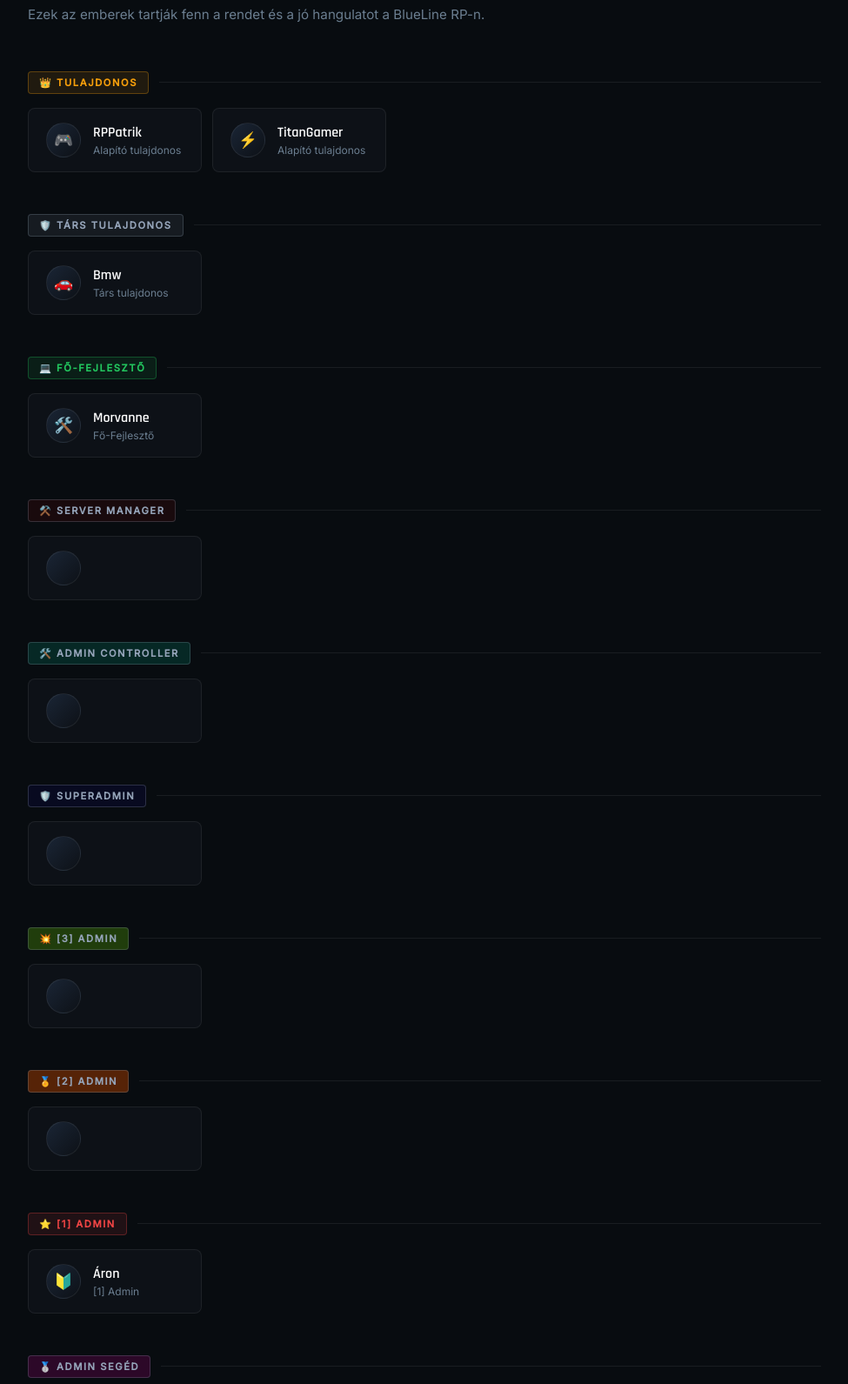
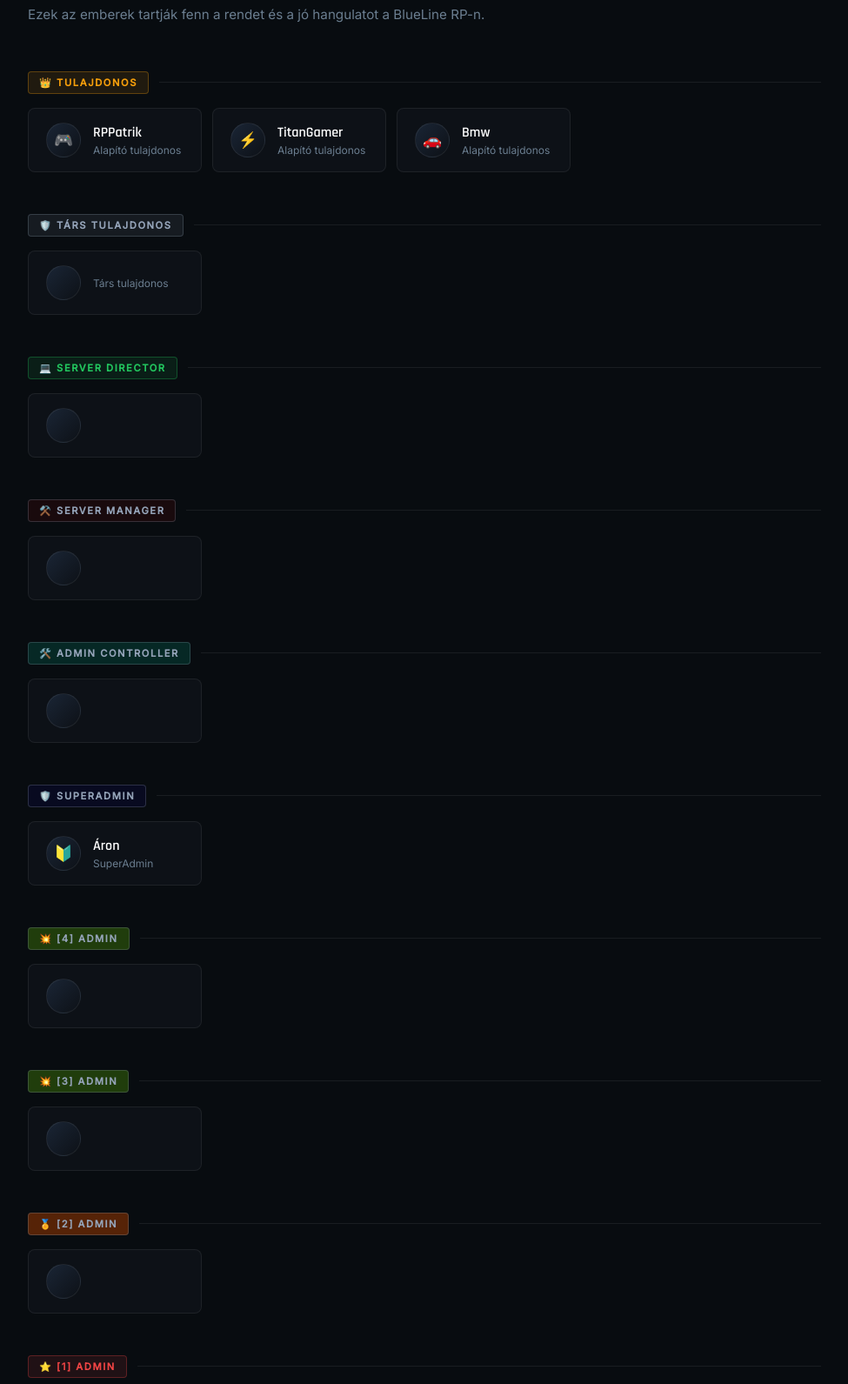
Before and after one commit to titangamergameplay-coder/BlueLineRP, a plain HTML site: page csapatunk.html in a window 1280 px wide. Shown: the part 229-1820 px from the top of the page at 87% size, without its empty margins (152-1127 px from the left). Drawn offline with Linux system fonts and the light colour scheme.

Commit message:
Add files via upload

```diff
--- a/csapatunk.html
+++ b/csapatunk.html
@@ -176,6 +176,7 @@
     <a href="kapcsolat.html">Kapcsolat</a>
     <a href="tulajok.html">Tulajdonosok</a>
     <a href="csapatunk.html" class="active">Admin Csapat</a>
+    <li><a href="bolt.html">Bolt</a></li>
   </div>
 </nav>
 
@@ -206,6 +207,13 @@
           <div class="member-role">Alapító tulajdonos</div>
         </div>
       </div>
+      <div class="member-card">
+        <div class="member-avatar">🚗</div>
+        <div class="member-info">
+          <div class="member-name">Bmw</div>
+          <div class="member-role">Alapító tulajdonos</div>
+        </div>
+      </div>
     </div>
   </div>
 
@@ -217,27 +225,27 @@
     </div>
     <div class="member-grid">
       <div class="member-card">
-        <div class="member-avatar">🚗</div>
+        <div class="member-avatar"></div>
         <div class="member-info">
-          <div class="member-name">Bmw</div>
+          <div class="member-name"></div>
           <div class="member-role">Társ tulajdonos</div>
         </div>
       </div>
     </div>
   </div>
 
-  <!-- FŐ-FEJLESZTŐ -->
+  <!-- SERVER DIRECTOR -->
   <div class="rank-section">
     <div class="rank-label">
-      <span class="rank-badge dev">💻 Fő-Fejlesztő</span>
+      <span class="rank-badge dev">💻 Server Director</span>
       <div class="rank-line"></div>
     </div>
     <div class="member-grid">
       <div class="member-card">
-        <div class="member-avatar">🛠️</div>
+        <div class="member-avatar"></div>
         <div class="member-info">
-          <div class="member-name">Morvanne</div>
-          <div class="member-role">Fő-Fejlesztő</div>
+          <div class="member-name"></div>
+          <div class="member-role"></div>
         </div>
       </div>
     </div>
@@ -289,6 +297,27 @@
 <div class="rank-section">
   <div class="rank-label">
     <span class="rank-badge superadmin">🛡️ SuperAdmin </span>
+    <div class="rank-line"></div>
+  </div>
+
+  <div class="member-grid">
+    <div class="member-card">
+
+      <div class="member-avatar">🔰</div>
+
+      <div class="member-info">
+        <div class="member-name">Áron</div>
+        <div class="member-role">SuperAdmin</div>
+      </div>
+
+    </div>
+  </div>
+</div>
+
+  <!-- [4] ADMIN -->
+<div class="rank-section">
+  <div class="rank-label">
+    <span class="rank-badge admin3">💥 [4] Admin </span>
     <div class="rank-line"></div>
   </div>
 
@@ -356,19 +385,19 @@
     </div>
     <div class="member-grid">
       <div class="member-card">
-        <div class="member-avatar">🔰</div>
+        <div class="member-avatar"></div>
         <div class="member-info">
-          <div class="member-name">Áron</div>
-          <div class="member-role">[1] Admin</div>
+          <div class="member-name"></div>
+          <div class="member-role"></div>
         </div>
       </div>
     </div>
   </div>
 
-  <!-- ADMIN SEGÉD -->
+  <!-- MODERATOR -->
   <div class="rank-section">
     <div class="rank-label">
-      <span class="rank-badge adminseged">🥈 Admin segéd</span>
+      <span class="rank-badge adminseged">🥈 Moderátor</span>
       <div class="rank-line"></div>
     </div>
 
```
Also changed, not shown: index.html (+6 -5 lines), kapcsolat.html (+2 -1 lines), rolam.html (+9 -1 lines), tulajok.html (+5 -8 lines).
